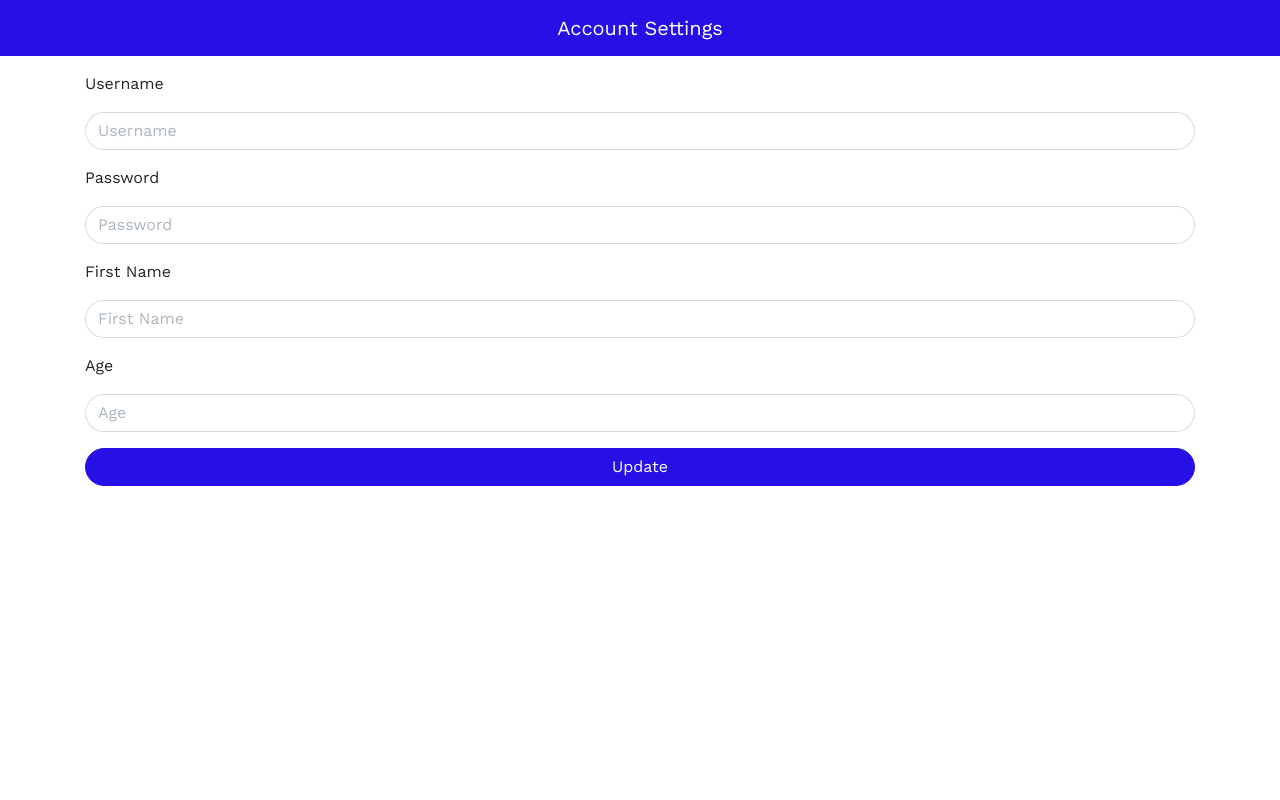
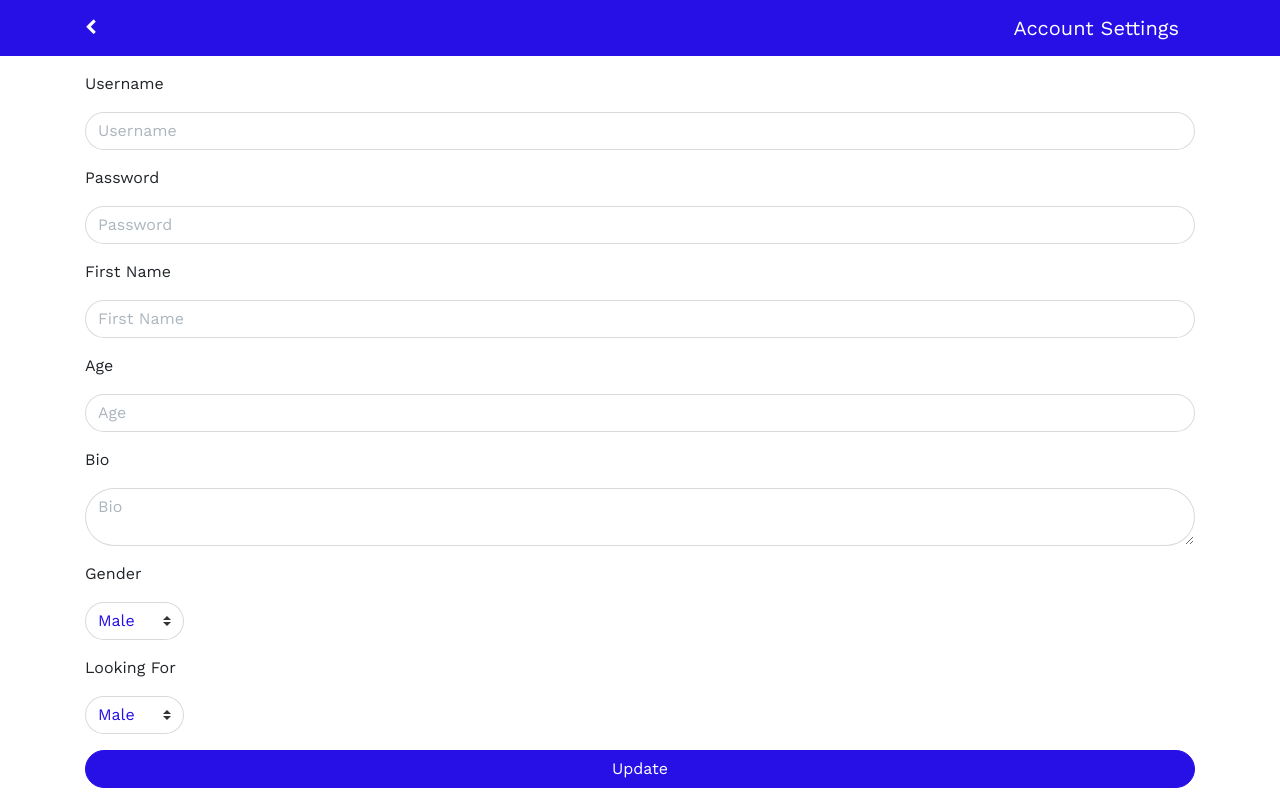
Before and after one commit to SpencerBateman/database-final, an Angular app: page /user/1/settings in a window 1280 px wide. Built offline with nearby package versions, Linux system fonts and the light colour scheme; no server answers.

Commit message:
fix select, add icons

```diff
--- a/src/app/components/register/register.component.html
+++ b/src/app/components/register/register.component.html
@@ -24,19 +24,21 @@
     </fieldset>
     <fieldset class="form-group">
       <p>Bio</p>
-      <input name='bio' [(ngModel)]='bio' type='text' class='form-control' placeholder='Bio'>
+      <textarea name='bio' [(ngModel)]='bio' type='text' class='form-control' placeholder='Bio'></textarea>
     </fieldset>
     <fieldset class="form-group">
       <p>Gender</p>
-      <select name='gender' class="custom-select" [(ngModel)]='gender'>
-        <option value="Gender" hidden selected>Gender</option>
-        <option value="Male" [ngValue]="Male">Male</option>
-        <option value="Female" [ngValue]="Female">Female</option>
+      <select name='gender' class="custom-select w-100" [(ngModel)]='gender'>
+        <option disabled [ngValue]="null">Select a gender</option>
+        <option *ngFor="let gender of genders" [ngValue]="gender">{{gender}}</option>
       </select>
     </fieldset>
     <fieldset class="form-group">
       <p>Looking For</p>
-      <input name='lookingFor' [(ngModel)]='lookingFor' type='text' class='form-control' placeholder='Looking For'>
+      <select name='lookingFor' class="custom-select w-100" [(ngModel)]='lookingFor'>
+        <option disabled [ngValue]="null">Select a gender</option>
+        <option *ngFor="let lookingFor of lookingFors" [ngValue]="lookingFor">{{lookingFor}}</option>
+      </select>
     </fieldset>
     <button type='submit' class='btn btn-primary btn-block'>Register</button>
   </form>
--- a/src/app/components/register/register.component.ts
+++ b/src/app/components/register/register.component.ts
@@ -16,14 +16,20 @@ export class RegisterComponent implements OnInit {
   bio: string;
   gender: string;
   lookingFor: string;
+  genders : string[];
+  lookingFors : string[];
 
   constructor(private userService: UserService, private router: Router) { }
 
   ngOnInit() {
+    this.gender = null;
+    this.lookingFor = null;
+    this.genders = ['Female', 'Male'];
+    this.lookingFors = ['Female', 'Male'];
   }
 
   register() {
-    const new_user = {username: this.username, password: this.password, firstName: this.firstName, age: this.age};
+    const new_user = {username: this.username, password: this.password, firstName: this.firstName, age: this.age, bio: this.bio, gender: this.gender, lookingFor: this.lookingFor};
     this.userService.createUser(new_user).subscribe((user) => {
         this.router.navigate(['user/' + user._id]);
     });
--- a/src/app/components/settings/settings.component.html
+++ b/src/app/components/settings/settings.component.html
@@ -1,21 +1,11 @@
 <nav class="navbar navbar-dark bg-primary mb-3">
   <div class="container">
-    <a class="navbar-brand mx-auto" href="#">Account Settings</a>
+    <a [routerLink]="['/user', this.userId]"><i class="fa fa-chevron-left" aria-hidden="true"></i></a>
+    <a class="navbar-brand" href="#">Account Settings</a>
   </div>
 </nav>
-<!-- <p>{{user?.username}}</p>
-<p>{{user?.password}}</p>
-<p>{{user?.firstName}}</p>
-<p>{{user?.age}}</p>
-<p>{{user?.bio}}</p>
-<p>{{user?.photo}}</p>
-<p>{{user?.gender}}</p>
-<p>{{user?.lookingFor}}</p>
-<p>{{user?.rating}}</p> -->
-
-
 <div class='container'>
-  <form (ngSubmit)='register()' #f='ngForm'>
+  <form (ngSubmit)='updateUser()' #f='ngForm'>
     <fieldset class="form-group">
     <p>Username</p>
     <input name='username' [(ngModel)]='username' type='text' class='form-control' placeholder='Username' value={{user?.username}}>
@@ -30,8 +20,29 @@
     </fieldset>
     <fieldset class="form-group">
     <p>Age</p>
-    <input name='age' [(ngModel)]='age' type='number' class='form-control' placeholder='Age' type='{{user?.age}}'>
-  </fieldset>
+    <input name='age' [(ngModel)]='age' type='number' class='form-control' placeholder='Age' value="{{user?.age}}">
+    </fieldset>
+    <fieldset class="form-group">
+    <p>Bio</p>
+    <textarea name='bio' [(ngModel)]='bio' type='text' class='form-control' placeholder='Bio' value="{{user?.bio}}"></textarea>
+    </fieldset>
+    <fieldset class="form-group">
+      <p>Gender</p>
+      <select name='gender' class="custom-select" [(ngModel)]='gender'>
+        <option value="Gender" hidden selected>Gender</option>
+        <option value="Male" [ngValue]="Male">Male</option>
+        <option value="Female" [ngValue]="Female">Female</option>
+      </select>
+    </fieldset>
+    <fieldset class="form-group">
+      <p>Looking For</p>
+      <select name='lookingFor' class="custom-select" [(ngModel)]='lookingFor'>
+        <option value="Gender" hidden selected>Gender</option>
+        <option value="Male" [ngValue]="Male">Male</option>
+        <option value="Female" [ngValue]="Female">Female</option>
+      </select>
+    </fieldset>
+
     <button type='submit' class='btn btn-primary btn-block'>Update</button>
   </form>
 </div>
--- a/src/app/components/swipe/swipe.component.html
+++ b/src/app/components/swipe/swipe.component.html
@@ -1,3 +1,6 @@
-<p>
-  swipe works!
-</p>
+<nav class="navbar navbar-dark bg-primary mb-3">
+  <div class="container">
+    <a class="navbar-brand" href="#">Database Project</a>
+    <a [routerLink]="['/user', this.userId, 'settings']"><i class="fa fa-user-circle" aria-hidden="true"></i></a>
+  </div>
+</nav>
--- a/src/app/components/swipe/swipe.component.ts
+++ b/src/app/components/swipe/swipe.component.ts
@@ -1,4 +1,7 @@
 import { Component, OnInit } from '@angular/core';
+import { Router } from '@angular/router';
+import { ActivatedRoute } from '@angular/router';
+import { UserService } from '../../services/user.service.client';
 
 @Component({
   selector: 'app-swipe',
@@ -6,10 +9,19 @@ import { Component, OnInit } from '@angular/core';
   styleUrls: ['./swipe.component.css']
 })
 export class SwipeComponent implements OnInit {
+  userId: string;
+  user: any;
 
-  constructor() { }
+  constructor(private userService : UserService, private router : Router, private activatedRoute: ActivatedRoute) { }
 
   ngOnInit() {
+    this.activatedRoute.params.subscribe((params: any) => {
+      this.userId = params['userId'];
+      this.userService.findUserById(this.userId).subscribe((user: any) => {
+        this.user = user;
+        console.log(user);
+      });
+    });
   }
 
 }
--- a/src/index.html
+++ b/src/index.html
@@ -8,6 +8,9 @@
   <meta name="viewport" content="width=device-width, initial-scale=1">
   <link rel="icon" type="image/x-icon" href="favicon.ico">
   <link href="https://fonts.googleapis.com/css?family=Work+Sans" rel="stylesheet">
+  <link href="http://maxcdn.bootstrapcdn.com/font-awesome/4.7.0/css/font-awesome.min.css" rel="stylesheet">
+
+
 </head>
 <body>
   <app-root>Loading...</app-root>
--- a/src/styles.css
+++ b/src/styles.css
@@ -1,3 +1,7 @@
 body {
   font-family: 'Work Sans', sans-serif !important;
 }
+
+i {
+  color: white;
+}
```
